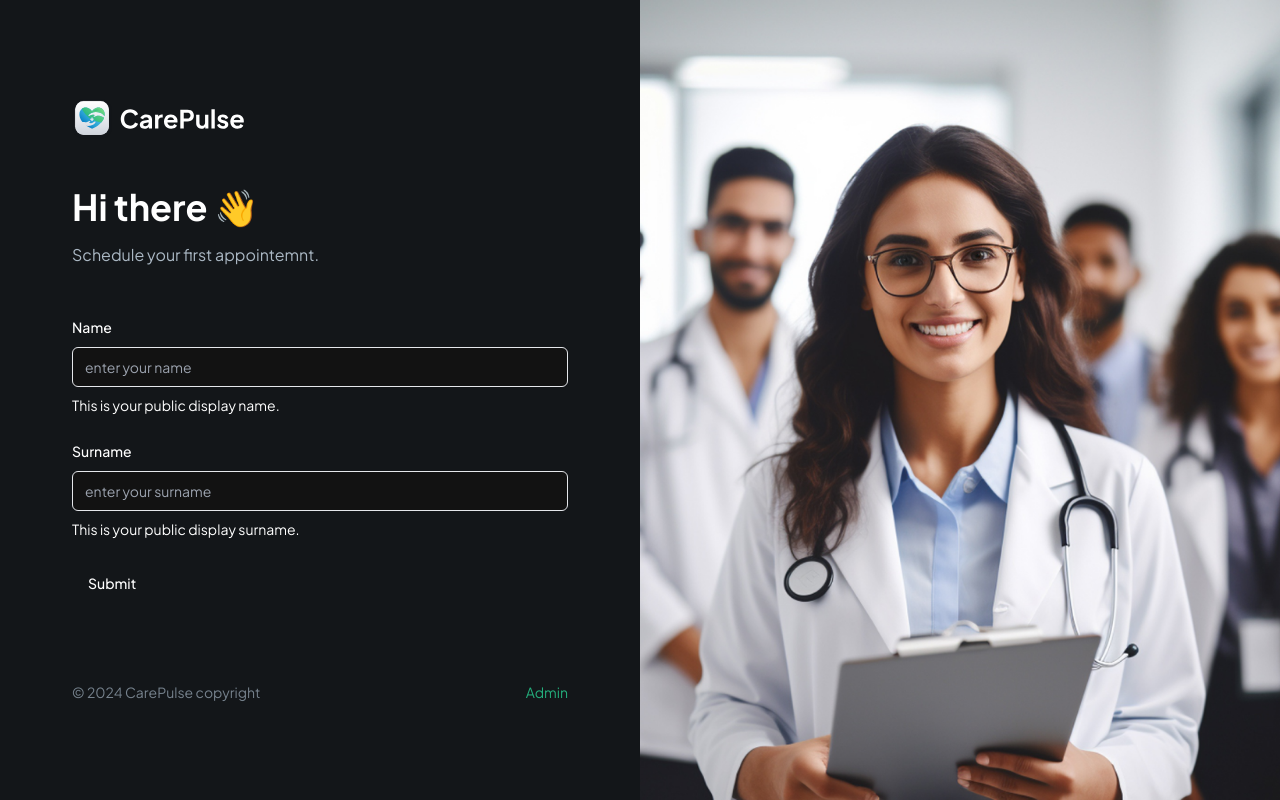
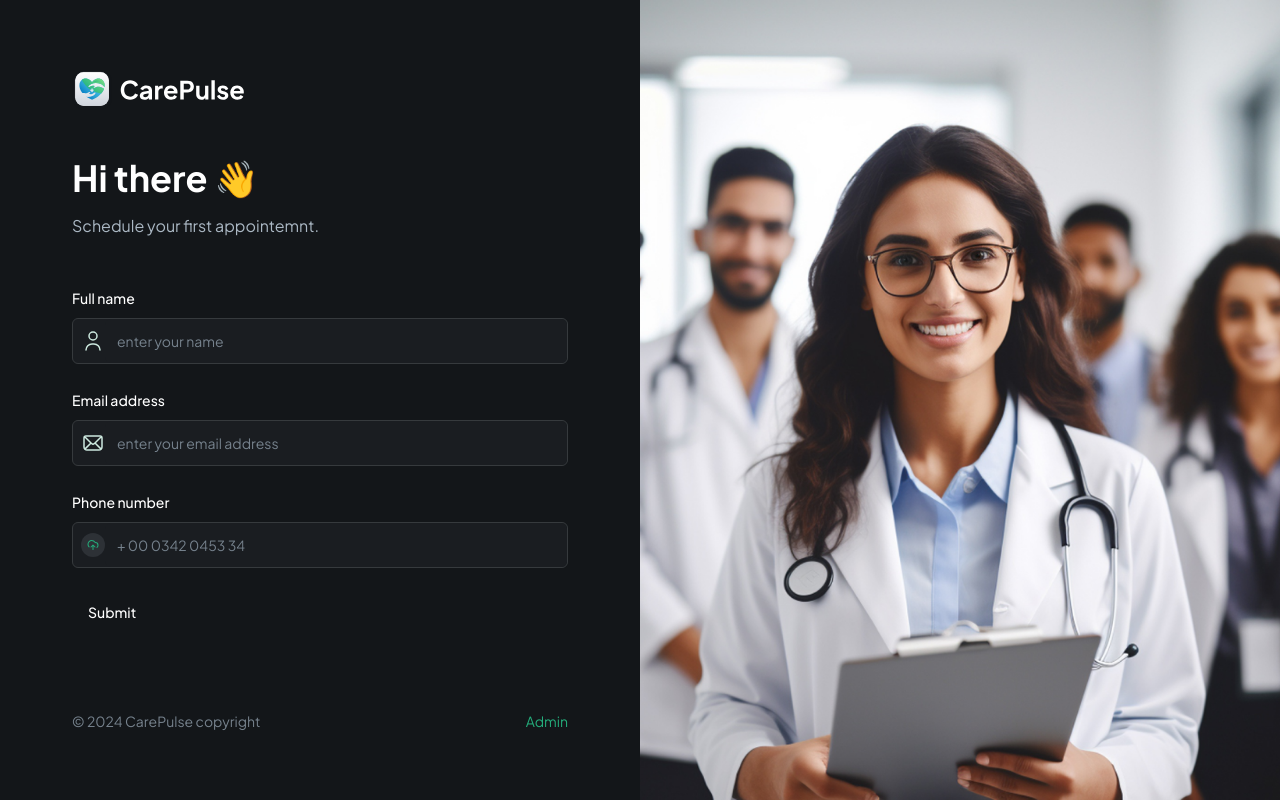
Before and after one commit to hubertrelikowski1997/CarePulse, a Next.js app: page / in a window 1280 px wide. Built offline with nearby package versions, Linux system fonts and the light colour scheme.

Commit message:
Reusable form

```diff
--- a/components/CustomFormField.tsx
+++ b/components/CustomFormField.tsx
@@ -10,33 +10,91 @@
 } from "@/components/ui/form";
 
 import { Input } from "@/components/ui/input";
+import { FormFieldType } from "./forms/PatientForm";
+import Image from "next/image";
 
 interface CustomProps {
-  control: any;
+  control: Control<any>;
+  fieldType: FormFieldType;
   name: string;
-  description: string;
-  placeholder: string;
+  label?: string;
+  placeholder?: string;
+  iconSrc?: string;
+  iconAlt?: string;
+  disabled?: boolean;
+  dateFormat?: string;
+  showTimeSelect?: boolean;
+  children?: React.ReactNode;
+  renderSkeleton?: (field: any) => React.ReactNode;
 }
 
-const CustomFormField = ({
-  control,
-  name,
-  description,
-  placeholder,
-}: CustomProps) => {
+const RenderField = ({ field, props }: { field: any; props: CustomProps }) => {
+  const { fieldType, iconSrc, iconAlt, placeholder } = props;
+
+  switch (fieldType) {
+    case FormFieldType.INPUT:
+      return (
+        <div className="flex rounded-md border border-dark-500 bg-dark-400">
+          {iconSrc && (
+            <Image
+              src={iconSrc}
+              alt={iconAlt || "icon"}
+              height={24}
+              width={24}
+              className="ml-2"
+            />
+          )}
+          <FormControl>
+            <Input
+              placeholder={placeholder}
+              {...field}
+              className="shad-input border-0"
+            />
+          </FormControl>
+        </div>
+      );
+    case FormFieldType.PHONE_INPUT:
+      return (
+        <div className="flex rounded-md border border-dark-500 bg-dark-400">
+          {iconSrc && (
+            <Image
+              src={iconSrc}
+              alt={iconAlt || "icon"}
+              height={24}
+              width={24}
+              className="ml-2"
+            />
+          )}
+          <FormControl>
+            <Input
+              placeholder={placeholder}
+              {...field}
+              className="shad-input border-0"
+            />
+          </FormControl>
+        </div>
+      );
+    default:
+      break;
+  }
+};
+
+const CustomFormField = (props: CustomProps) => {
+  const { control, fieldType, name, label } = props;
   return (
     <>
       <FormField
         control={control}
         name={name}
         render={({ field }) => (
-          <FormItem>
-            <FormLabel>{name}</FormLabel>
-            <FormControl>
-              <Input placeholder={placeholder} {...field} />
-            </FormControl>
-            <FormDescription>{description}</FormDescription>
-            <FormMessage />
+          <FormItem className="flex-1">
+            {fieldType !== FormFieldType.CHECKBOX && label && (
+              <FormLabel>{label}</FormLabel>
+            )}
+
+            <RenderField field={field} props={props} />
+
+            <FormMessage className="shad-error" />
           </FormItem>
         )}
       />
--- a/components/forms/PatientForm.tsx
+++ b/components/forms/PatientForm.tsx
@@ -8,6 +8,12 @@
 
 export enum FormFieldType {
   INPUT = "input",
+  TEXTAREA = "textarea",
+  CHECKBOX = "checkbox",
+  PHONE_INPUT = "phoneInput",
+  DATE_PICKER = "datePicker",
+  SELECT = "select",
+  SKELETON = "skeleton",
 }
 
 const formSchema = z.object({
@@ -39,15 +45,28 @@
           fieldType={FormFieldType.INPUT}
           control={form.control}
           name="Name"
+          label="Full name"
           placeholder="enter your name"
-          description="This is your public display name."
+          iconSrc="/assets/icons/user.svg"
+          iconAlt="user"
         />
-
         <CustomFormField
+          fieldType={FormFieldType.INPUT}
           control={form.control}
-          name="Surname"
-          placeholder="enter your surname"
-          description="This is your public display surname."
+          name="Email address"
+          label="Email address"
+          placeholder="enter your email address"
+          iconSrc="/assets/icons/email.svg"
+          iconAlt="email"
+        />
+        <CustomFormField
+          fieldType={FormFieldType.PHONE_INPUT}
+          control={form.control}
+          name="Phone number"
+          label="Phone number"
+          placeholder="+ 00 0342 0453 34"
+          iconSrc="/assets/icons/upload.svg"
+          iconAlt="user"
         />
 
         <Button type="submit">Submit</Button>
```
